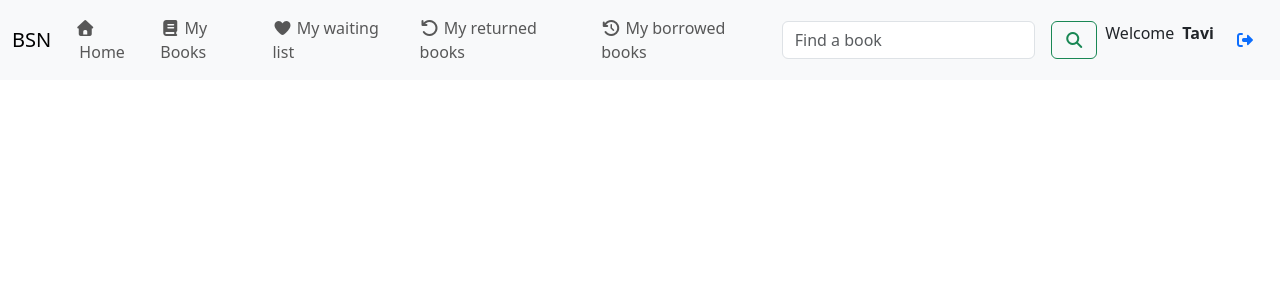
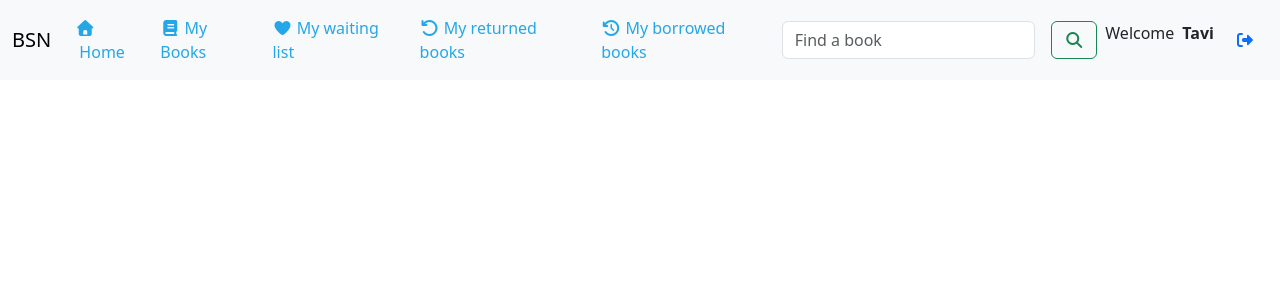
Before and after one commit to osantau/book-network-ui, an Angular app: page /books in a window 1280 px wide. Shown: the top 300 px of the page. Built offline with nearby package versions, Linux system fonts and the light colour scheme.

Commit message:
Implement menu styling

```diff
--- a/src/app/modules/book/components/menu/menu.scss
+++ b/src/app/modules/book/components/menu/menu.scss
@@ -0,0 +1,12 @@
+li>a {
+  &:hover {
+    background-color: #d6e5f1;
+    border-radius: 5px;
+    text-decoration: underline;
+  }
+
+  &.active {
+    color: #24a7e9;
+    border-radius: 5px;
+  }
+}
--- a/src/app/modules/book/components/menu/menu.ts
+++ b/src/app/modules/book/components/menu/menu.ts
@@ -1,4 +1,4 @@
-import { Component } from '@angular/core';
+import { Component, OnInit } from '@angular/core';
 import { BookRoutingModule } from "../../book-routing-module";
 
 @Component({
@@ -7,9 +7,26 @@ import { BookRoutingModule } from "../../book-routing-module";
   templateUrl: './menu.html',
   styleUrl: './menu.scss',
 })
-export class Menu {
-logout() {
-throw new Error('Method not implemented.');
-}
+export class Menu implements OnInit {
+
+  ngOnInit(): void {
+    const linkColor = document.querySelectorAll('.nav-link');
+    linkColor.forEach(l => {
+      if (window.location.href.endsWith(l.getAttribute("href") || '')) {
+        l.classList.add('active');
+      }
+
+      l.addEventListener('click', () => {
+        linkColor.forEach(ln => ln.classList.remove('active'));
+        l.classList.add('active');
+      });
+    }
+    );
+
+  }
+
+  logout() {
+    throw new Error('Method not implemented.');
+  }
 
 }
```
